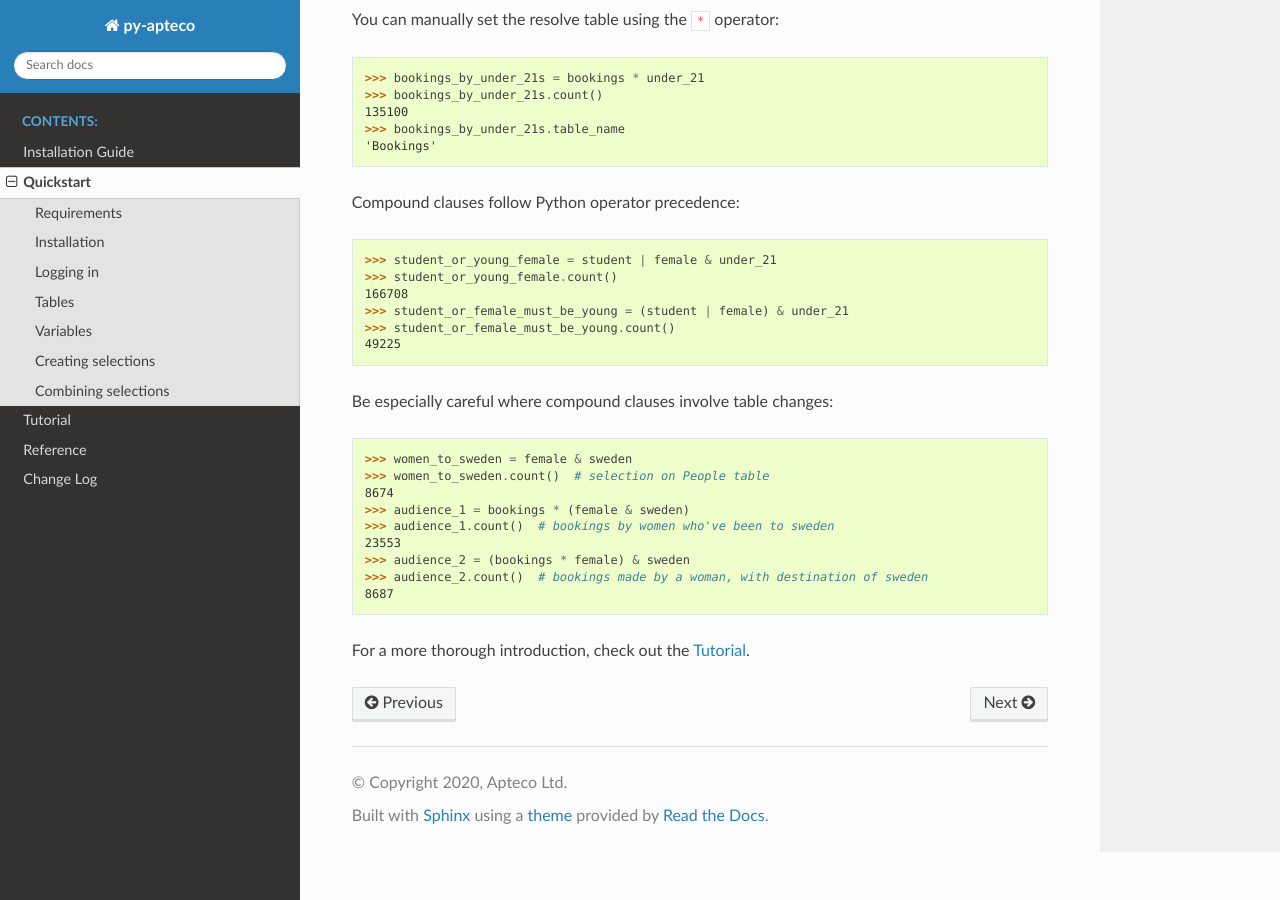
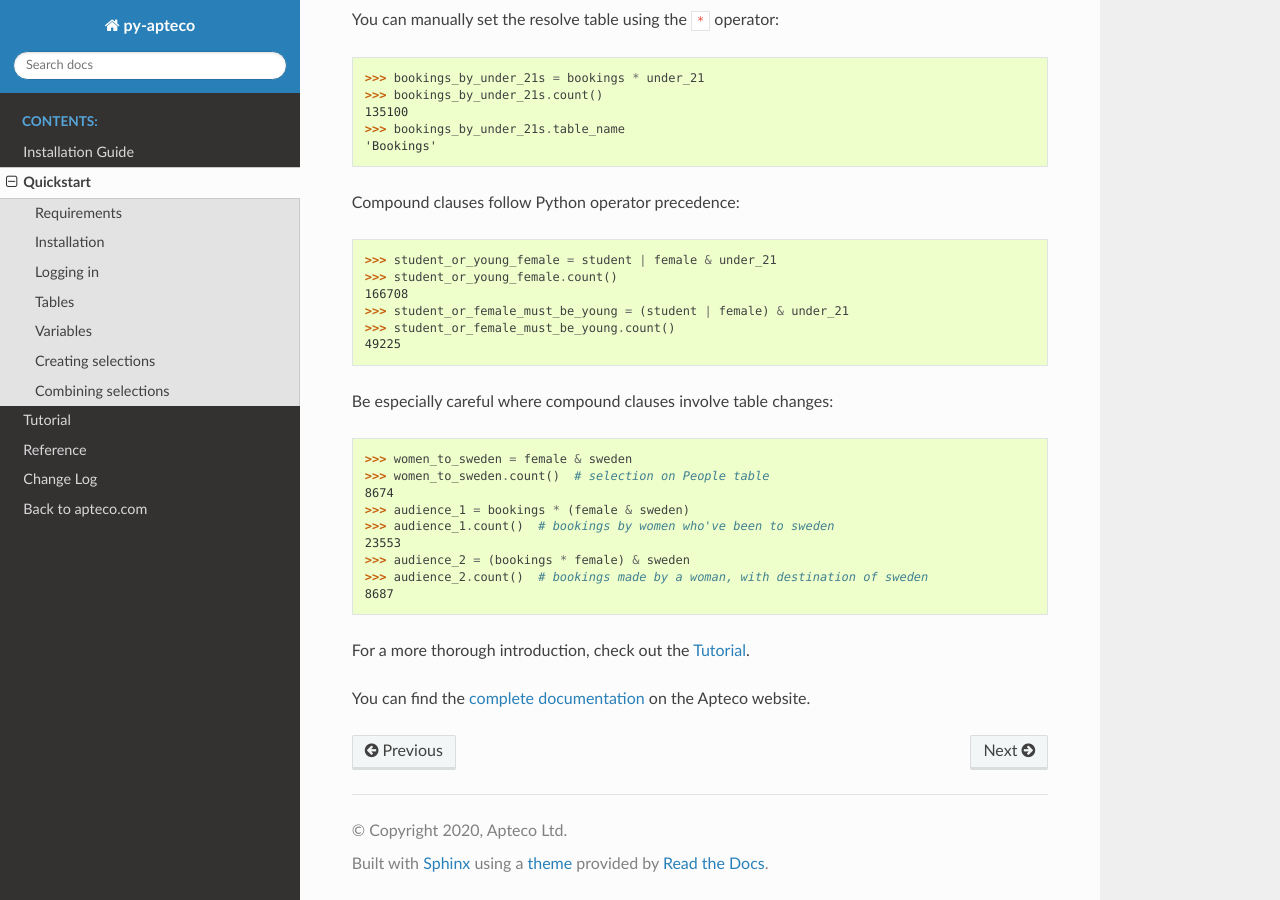
Before and after one commit to Apteco/py-apteco, a Sphinx documentation site: the page built from docs/source/getting_started.rst, in a window 1280 px wide and 900 px high, scrolled down 4077 px. Built offline with Sphinx 7.4.7 and the Read the Docs theme 2.0.0, drawn with Linux system fonts in a browser that asks for light colours.

Commit message:
Add backlink to apteco website. Link to apteco website on quickstart. [AB#3454]

```diff
--- /dev/null
+++ b/docs/source/apteco_website.rst
@@ -0,0 +1,5 @@
+**********************
+  Back to apteco.com
+**********************
+
+`Click here to return to the Apteco Help Hub. <https://help.apteco.com>`_
--- a/docs/source/getting_started.rst
+++ b/docs/source/getting_started.rst
@@ -251,3 +251,6 @@ Be especially careful where compound clauses involve table changes:
     8687
 
 For a more thorough introduction, check out the :ref:`tutorial`.
+
+You can find the `complete documentation <https://help.apteco.com/python/index.html>`_
+on the Apteco website.
--- a/docs/source/index.rst
+++ b/docs/source/index.rst
@@ -15,3 +15,4 @@ Welcome to py-apteco's documentation!
    tutorial.rst
    reference.rst
    changelog.rst
+   apteco_website.rst
```
